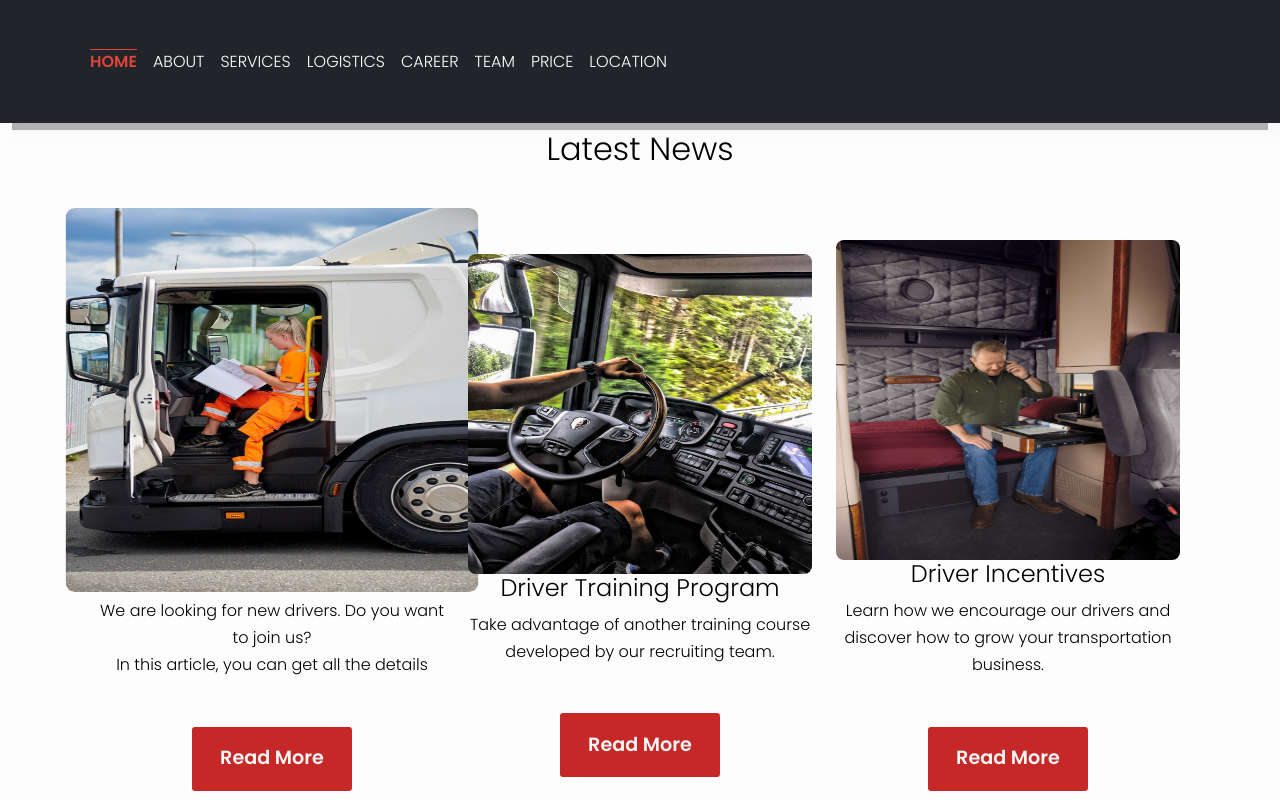
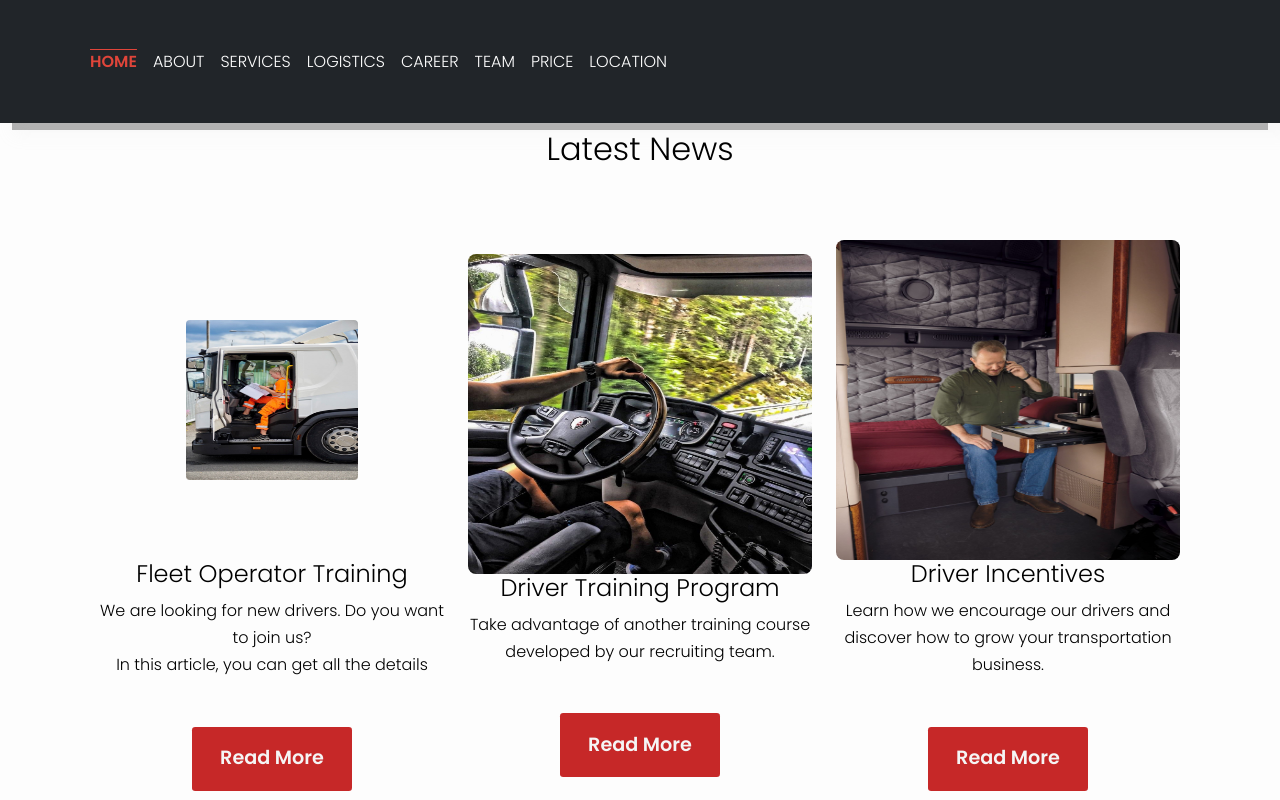
Before and after one commit to Roche001/Logistics-company, a React (Create React App) app: page / in a window 1280 px wide. In both pictures the pointer is over the picture 272 px from the left and 4605 px from the top of the page. Shown: the part 4205-5005 px from the top of the page. Built offline with nearby package versions, Linux system fonts and the light colour scheme.

Commit message:
update changes

```diff
--- a/src/components/home/Home.css
+++ b/src/components/home/Home.css
@@ -335,7 +335,7 @@ span {
   overflow: hidden;
 }
 .news-container-one img:hover {
-  transform: scale(1.2);
+  transform: scale(0.5);
 }
 .news-container-one h4 {
   cursor: pointer;
```
